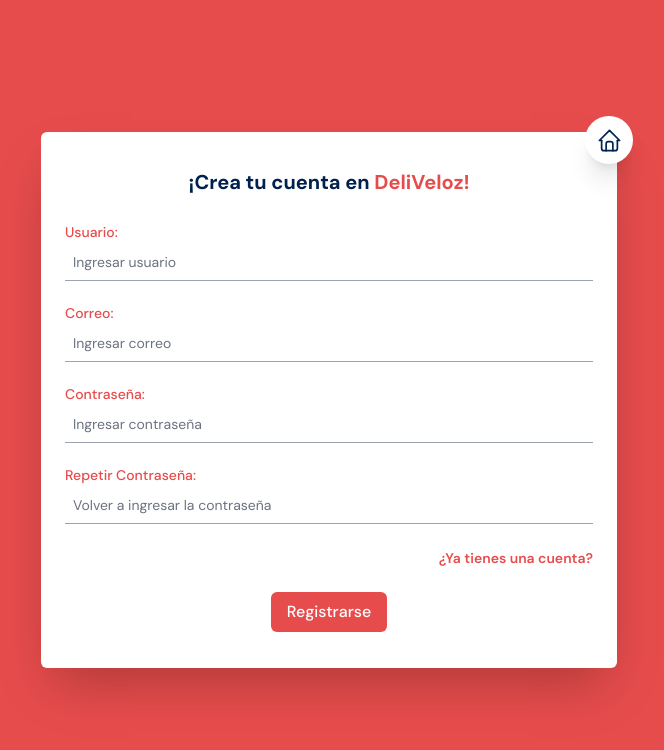
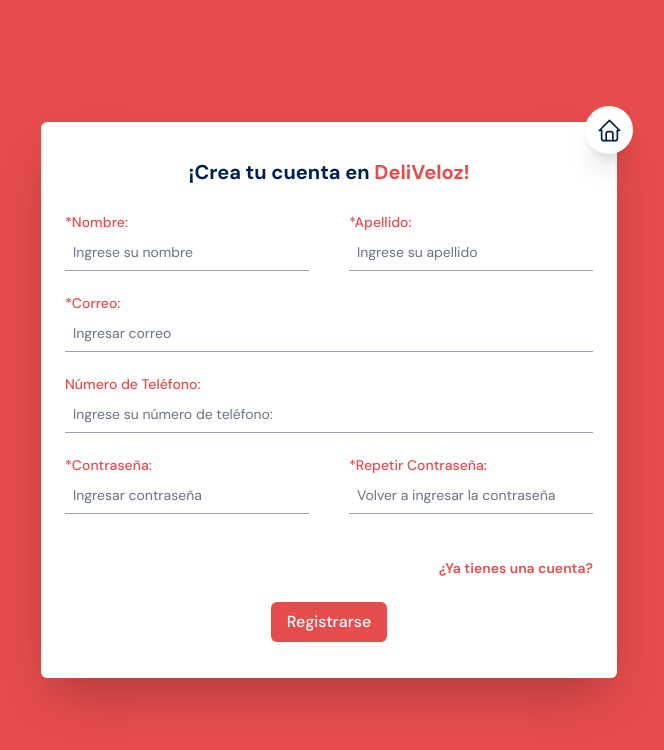
Before and after one commit to Delivelozz/DeliVeloz, a React (Vite) app in the folder client/: page /register in a window 1280 px wide. Shown: the top 750 px of the page, without its empty margins (311-975 px from the left). Built offline with nearby package versions, Linux system fonts and the light colour scheme.

Commit message:
Register editado

```diff
--- a/client/src/components/formRegister/FormRegister.jsx
+++ b/client/src/components/formRegister/FormRegister.jsx
@@ -3,48 +3,93 @@
 export default function FormRegister() {
   return (
     <form className="flex bg-white shadow-2xl rounded-md max-w-xl min-w-xl relative">
+      {/* ------------------ Boton de Home --------------------- */}
+
       <a
         href="/home"
         className="transition absolute -top-4 -right-4 bg-white rounded-full shadow-xl flex justify-center items-center w-12 h-12 hover:scale-110"
       >
         <HomeIcon />
       </a>
+      {/* ------------------ Formulario --------------------- */}
 
       <div className="flex-1 p-6 space-y-6 flex flex-col my-3">
         <h4 className="font-bold text-xl text-center text-downriver-950">
           ¡Crea tu cuenta en
           <span className="text-sundown-500"> DeliVeloz!</span>
         </h4>
-        <div className="">
+        <div>
+          <div className="flex gap-10">
+            {/* ------------------ Nombre y Apellido --------------------- */}
+
+            <div className="flex-1">
               <label
-            htmlFor="usuario"
+                htmlFor="nombre"
                 className="text-sm font-medium text-sundown-500"
               >
-            Usuario:
+                *Nombre:
               </label>
               <input
                 type="text"
-            name="usuario"
-            placeholder="Ingresar usuario"
+                name="nombre"
+                placeholder="Ingrese su nombre"
                 className="border-b p-2 text-sm border-b-gray-400 placeholder-gray-500 focus:outline-sundown-500 w-full mb-5"
               />
+            </div>
+            <div className="flex-1">
+              <label
+                htmlFor="apellido"
+                className="text-sm font-medium text-sundown-500"
+              >
+                *Apellido:
+              </label>
+              <input
+                type="text"
+                name="apellido"
+                placeholder="Ingrese su apellido"
+                className="border-b p-2 text-sm border-b-gray-400 placeholder-gray-500 focus:outline-sundown-500 w-full mb-5"
+              />
+            </div>
+          </div>
+
+          {/* ------------------ Email --------------------- */}
+
+          <label
+            htmlFor="email"
+            className="text-sm font-medium text-sundown-500"
+          >
+            *Correo:
+          </label>
+          <input
+            type="email"
+            name="email"
+            placeholder="Ingresar correo"
+            className="border-b p-2 text-sm border-b-gray-400 placeholder-gray-500 focus:outline-sundown-500 w-full mb-5"
+          />
+
+          {/* ------------------ Número de telefono --------------------- */}
+
+          <label
+            htmlFor="phone"
+            className="text-sm font-medium text-sundown-500"
+          >
+            Número de Teléfono:
+          </label>
+          <input
+            type="phone"
+            placeholder="Ingrese su número de teléfono:"
+            className="border-b p-2 text-sm border-b-gray-400 placeholder-gray-500 focus:outline-sundown-500 w-full mb-5"
+          />
+
+          {/* ------------------ Contraseña --------------------- */}
+
+          <div className="flex gap-10">
+            <div className="flex-1">
               <label
                 htmlFor="password"
                 className="text-sm font-medium text-sundown-500"
               >
-            Correo:
-          </label>
-          <input
-            type="email"
-            name="password"
-            placeholder="Ingresar correo"
-            className="border-b p-2 text-sm border-b-gray-400 placeholder-gray-500 focus:outline-sundown-500 w-full mb-5"
-          />
-          <label
-            htmlFor="password"
-            className="text-sm font-medium text-sundown-500"
-          >
-            Contraseña:
+                *Contraseña:
               </label>
               <input
                 name="password"
@@ -52,11 +97,13 @@
                 placeholder="Ingresar contraseña"
                 className="border-b p-2 text-sm border-b-gray-400 placeholder-gray-500 focus:outline-sundown-500 w-full mb-5"
               />
+            </div>
+            <div className="flex-1">
               <label
                 htmlFor="password"
                 className="text-sm font-medium text-sundown-500"
               >
-            Repetir Contraseña:
+                *Repetir Contraseña:
               </label>
               <input
                 type="password"
@@ -65,6 +112,11 @@
                 className="border-b p-2 text-sm border-b-gray-400 placeholder-gray-500 focus:outline-sundown-500 w-full"
               />
             </div>
+          </div>
+        </div>
+
+        {/* ------------------ Boton de Login --------------------- */}
+
         <a
           href="/login"
           className="text-sundown-500 text-right text-sm font-semibold hover:text-sundown-700"
```
Lines whose indentation alone changed are shown as unchanged.
